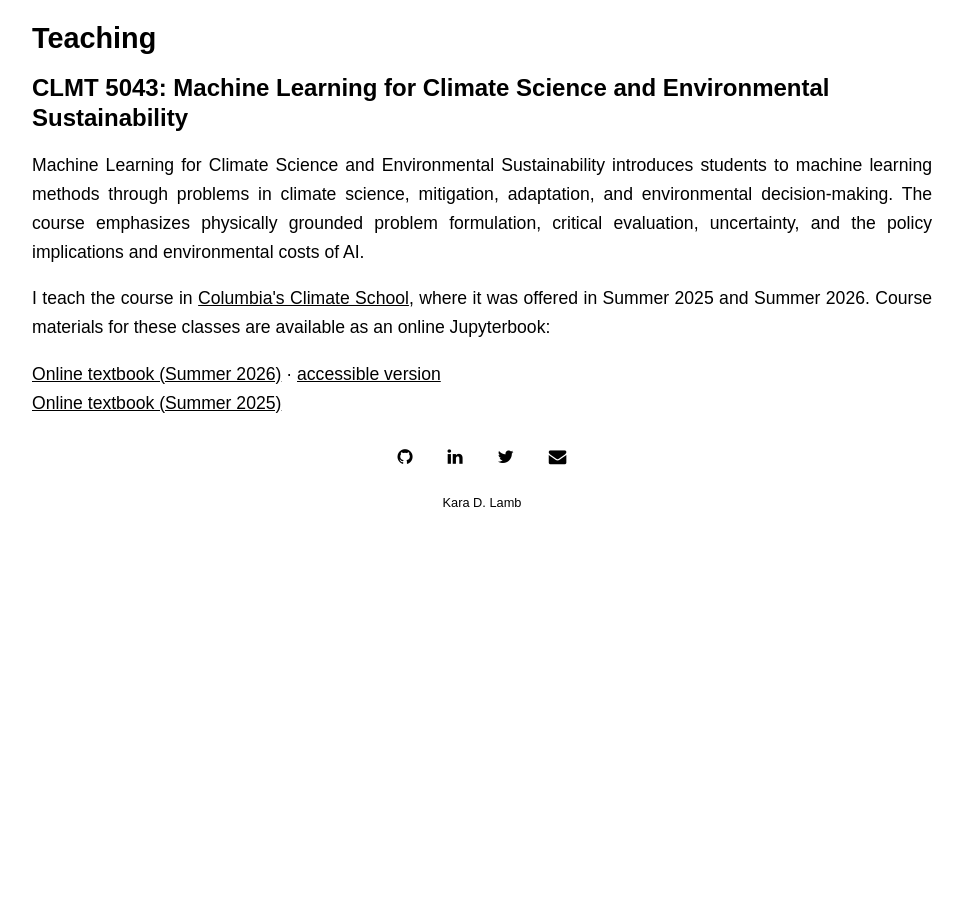
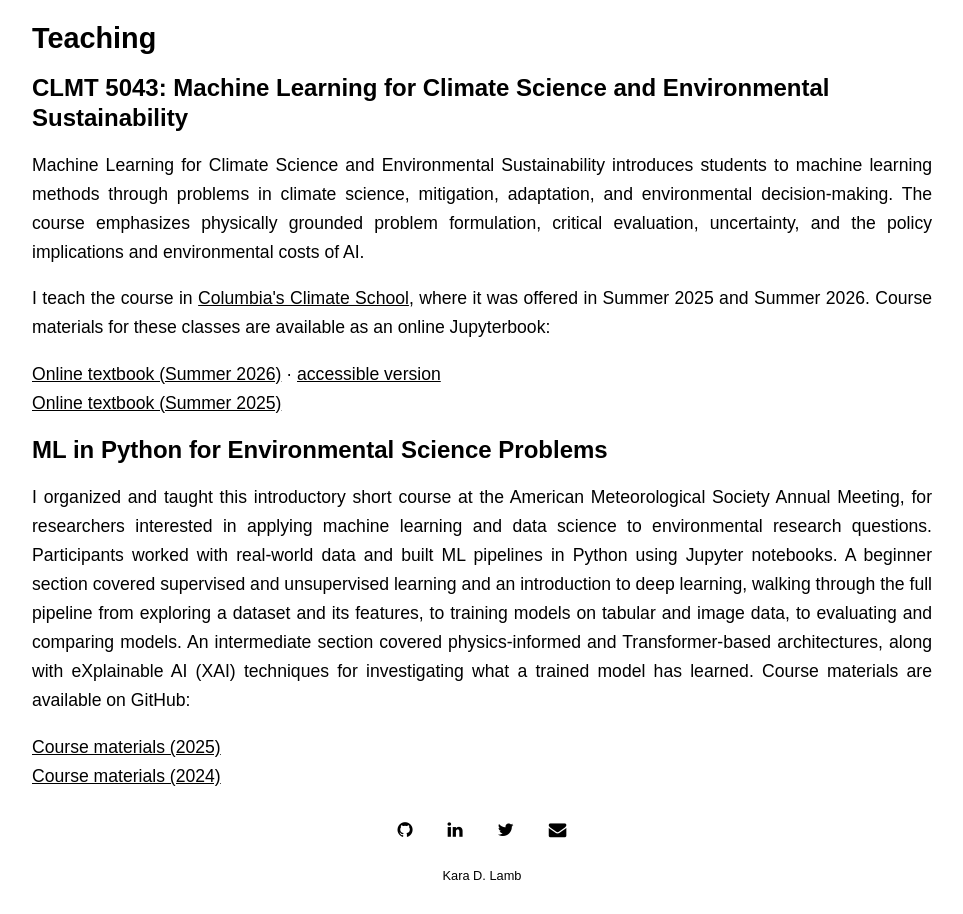
Before and after one commit to kdlamb/kdlamb.github.io, a Jekyll site: the page built from pages/teaching.md, in a window 1280 px wide and 1194 px high, cut to the strip 280-1194 px from the top of the window. Shown: the whole strip, without its empty margins (158-1121 px from the left). Built offline with Jekyll 4.4.1, drawn with Linux system fonts in a browser that asks for light colours; nearby versions of some CDN libraries.

```diff
--- a/index.html
+++ b/index.html
@@ -18,9 +18,9 @@ permalink: /
     </p>
     <ul class="hero-affil">
       <li>Associate Research Scientist, Dept. of Earth and Environmental Engineering, Columbia University</li>
+      <li>AI for Science Director, Executive Committee, NSF LEAP Center</li>
+      <li>Scientific Machine Learning Research Thrust Lead, NSF LEAP Center</li>
       <li>Adjunct Assistant Professor, Climate School, Columbia University</li>
-      <li>Scientific Machine Learning Research Thrust Lead, NSF LEAP Center</li>
-      <li>AI for Science Director, Executive Committee, NSF LEAP Center</li>
     </ul>
     <p class="cta-row">
       <a class="cta" href="{{ site.github.url }}/research">Research program</a>
--- a/pages/teaching.md
+++ b/pages/teaching.md
@@ -26,3 +26,23 @@ an online Jupyterbook:
 <a href="https://kdlamb.github.io/ML4Climate2026/accessible/">accessible version</a><br>
 <a href="https://kdlamb.github.io/ML4Climate2025">Online textbook (Summer 2025)</a>
 </p>
+
+
+<h2>ML in Python for Environmental Science Problems</h2>
+
+<p align="justify">
+I organized and taught this introductory short course at the American Meteorological Society
+Annual Meeting, for researchers interested in applying machine learning and data science to
+environmental research questions. Participants worked with real-world data and built ML pipelines
+in Python using Jupyter notebooks. A beginner section covered supervised and unsupervised learning
+and an introduction to deep learning, walking through the full pipeline from exploring a dataset
+and its features, to training models on tabular and image data, to evaluating and comparing models.
+An intermediate section covered physics-informed and Transformer-based architectures, along with
+eXplainable AI (XAI) techniques for investigating what a trained model has learned. Course
+materials are available on GitHub:
+</p>
+
+<p>
+<a href="https://github.com/ekrell/ams_ai_shortcourse_2025">Course materials (2025)</a><br>
+<a href="https://github.com/ekrell/ams_ai_shortcourse_2024">Course materials (2024)</a>
+</p>
```
Also changed, not shown: pages/campaigns.md (+1 -1 lines).
